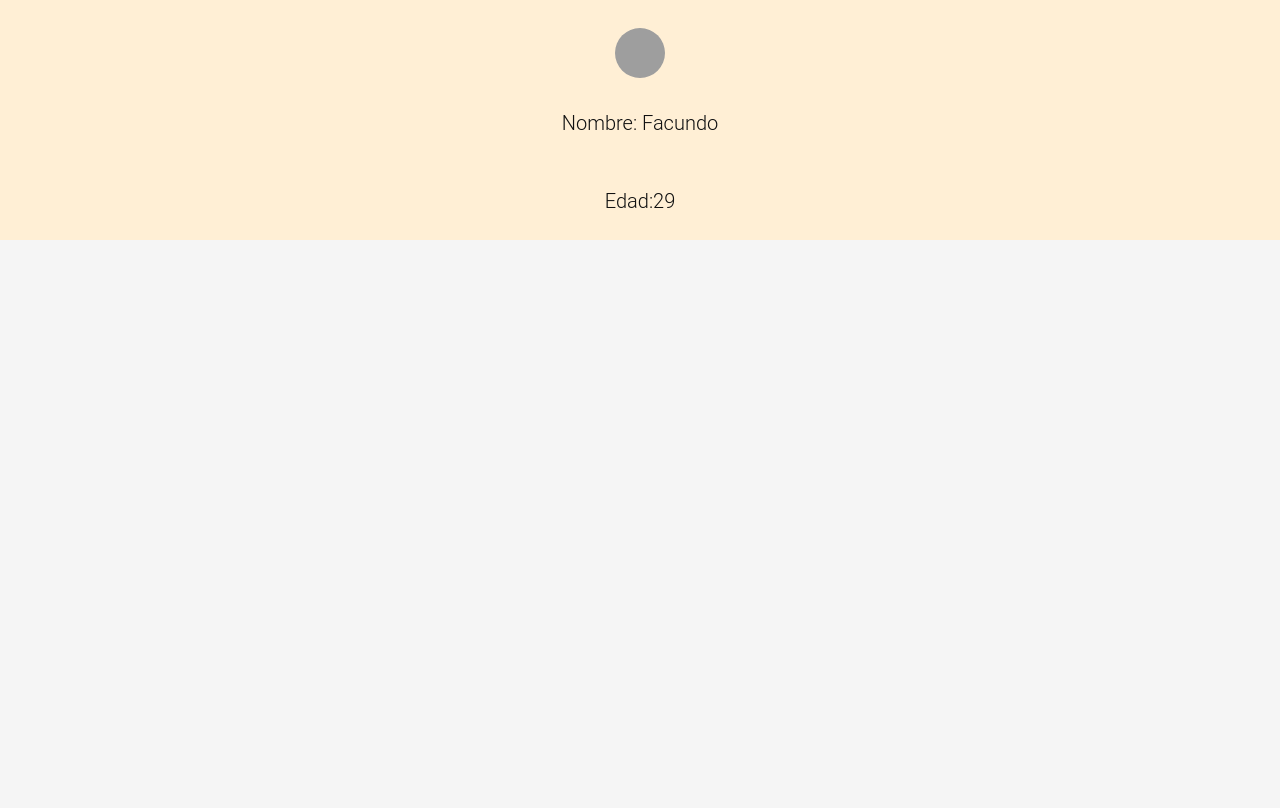
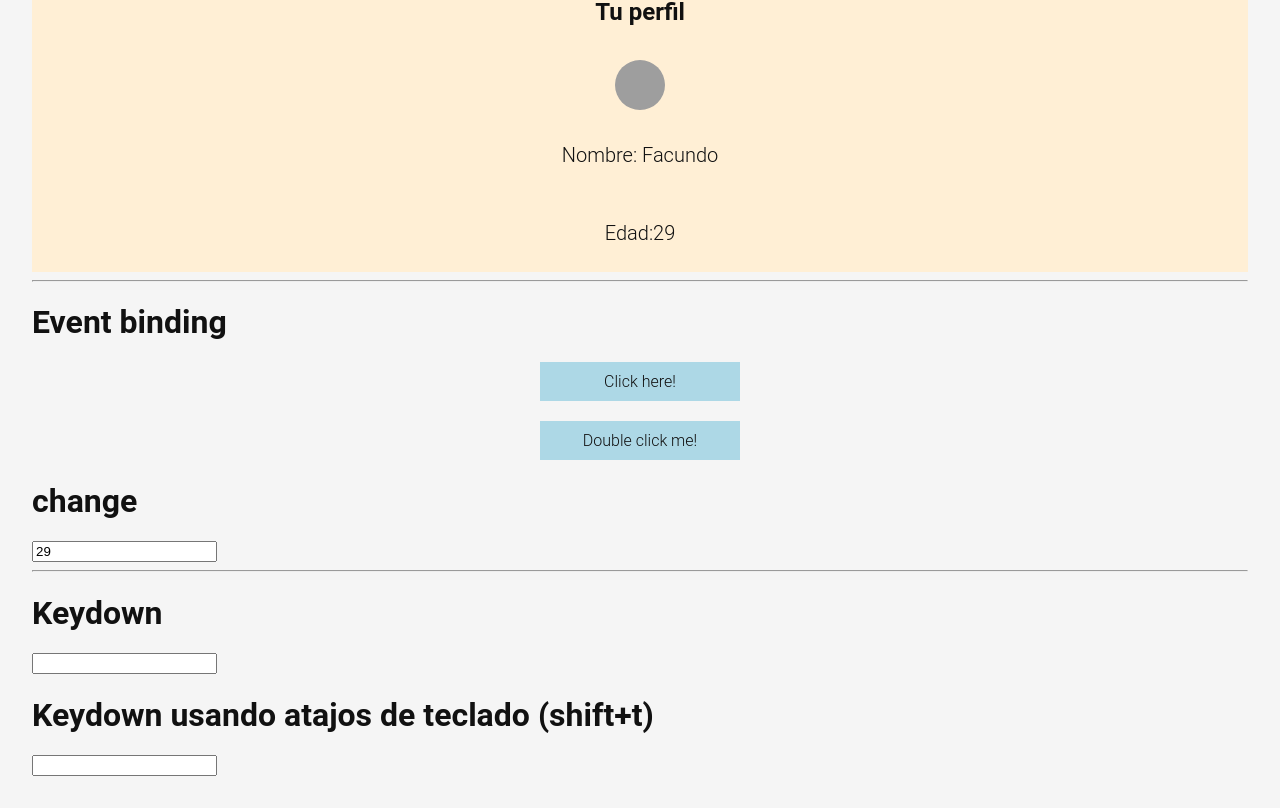
Before and after one commit to facuezeperalta/angular17V2, an Angular app in the folder todoapp/: page /labs in a window 1280 px wide. Shown: the part 736-1544 px from the top of the page. Before the commit the page ends 976 px from the top, so only its background shows below. Built offline with nearby package versions, Linux system fonts and the light colour scheme; grey boxes are pictures that could not be loaded.

Commit message:
event binding keydown

```diff
--- a/todoapp/src/app/pages/labs/labs.component.html
+++ b/todoapp/src/app/pages/labs/labs.component.html
@@ -1,3 +1,4 @@
+<div class="main-container">
 <h1>Hola, este es m primer proyecto de Angular  </h1>
 <h2>{{welcome}}</h2>
 <ul>
@@ -21,3 +22,19 @@
   <p>Nombre: {{person.name}} </p>
   <P>Edad:{{person.age}} </P>
 </div>
+
+<hr>
+<h1>Event binding</h1>
+<button (click)="clickhandler()" class="main-button"> Click here! </button>
+<button (dblclick)="clickhandler()" class="main-button">Double click me!</button>
+<h1>change</h1>
+<input type="number" name="User age" id="" [value]="person.age" (change)="changeHandler($event)">
+<hr>
+<h1>Keydown</h1>
+<input type="text" name="" id="" (keydown)="keydownHandler($event)">
+<h1>Keydown usando atajos de teclado (shift+t)</h1>
+<input type="text" name="" id="" (keydown.shift.t)="keyDownShitT()">
+
+
+
+</div>
--- a/todoapp/src/app/pages/labs/labs.component.scss
+++ b/todoapp/src/app/pages/labs/labs.component.scss
@@ -1,3 +1,6 @@
+.main-container{
+  padding: 2rem;
+}
 .profile-container{
   display: flex;
   flex-direction: column;
@@ -19,3 +22,20 @@
   height: 50px;
   border-radius: 50px;
 }
+.main-button{
+  background-color: lightblue;
+  width: 200px;
+  height: auto;
+  margin-bottom: 30px;
+  cursor: pointer;
+  display: block;
+  margin: 0 auto;
+  padding: 10px;
+  transition: transform 500ms ease-in-out;
+  margin-top: 20px;
+  &:hover{
+    transform: scale(1.2);
+    background-color: rgb(50, 50, 86);
+    color: whitesmoke;
+  }
+}
--- a/todoapp/src/app/pages/labs/labs.component.ts
+++ b/todoapp/src/app/pages/labs/labs.component.ts
@@ -26,5 +26,18 @@ export class LabsComponent {
     age: 29,
     avatar: "https://i.pinimg.com/736x/c0/74/9b/c0749b7cc401421662ae901ec8f9f660.jpg"
   }
+  clickhandler(){
+    alert("Botón pulsado")
+  }
+  changeHandler(event:Event){
+    console.log(event)
+  }
+  keydownHandler(event:KeyboardEvent){
+    const input = event.target as HTMLInputElement;
+    console.log(input.value);
+  }
+  keyDownShitT(){
+    alert("Se pulso shift + t");
 
+  }
 }
```
